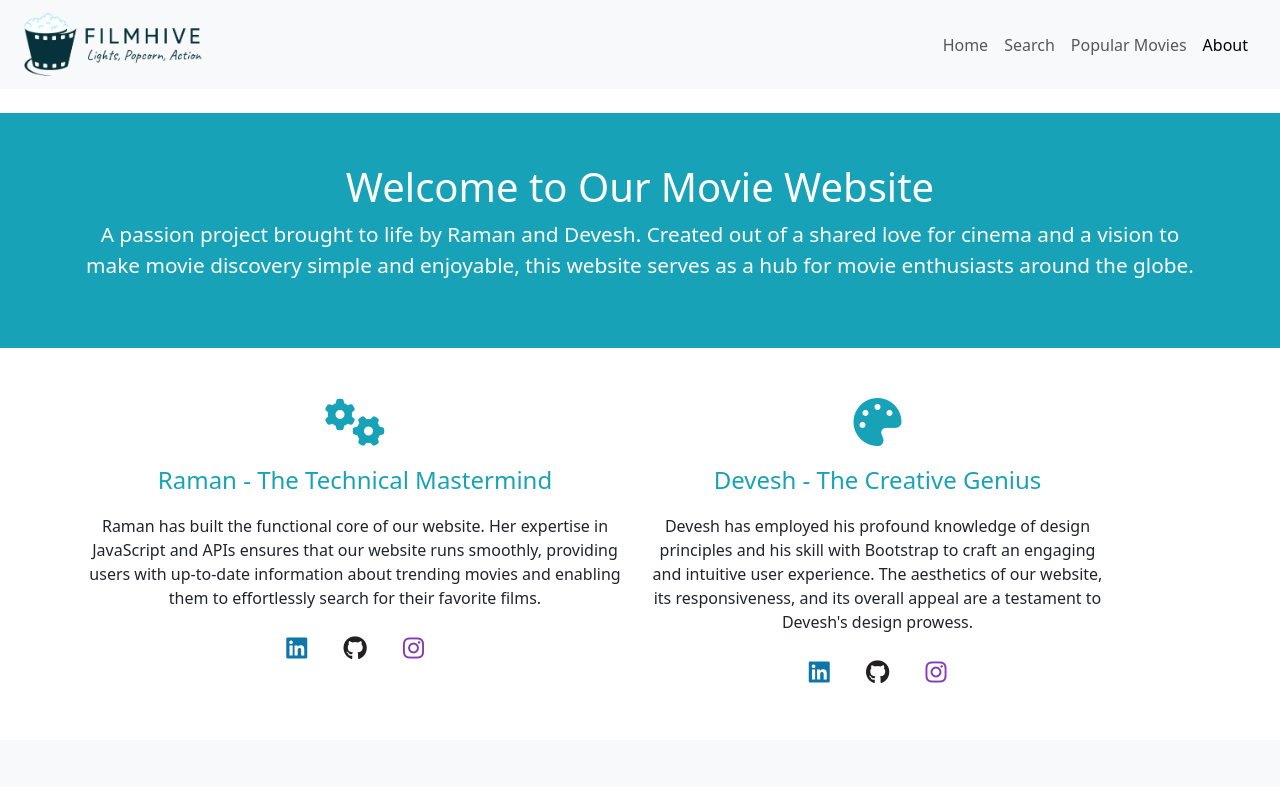
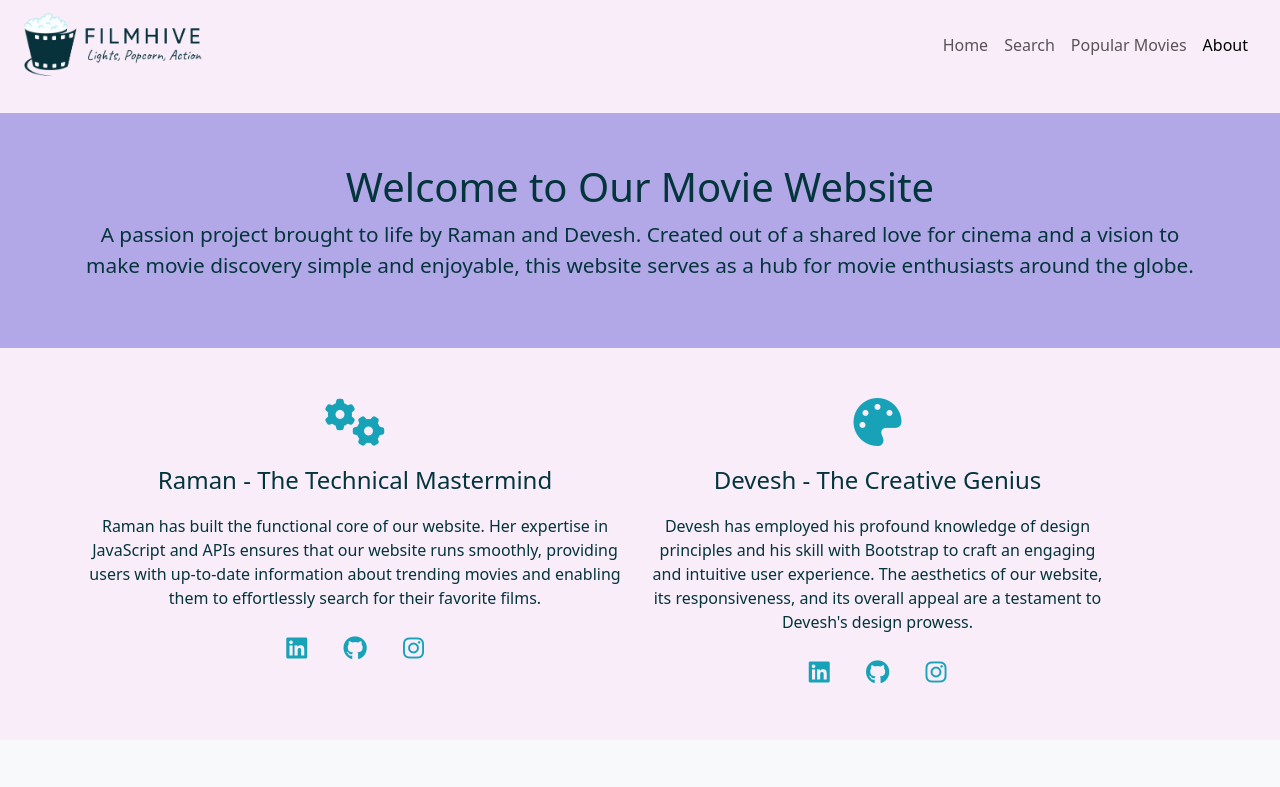
Before and after one commit to 3Ramankaur/Filmhive, a plain HTML site: page pages/About.html in a window 1280 px wide. Shown: the top 787 px of the page. Drawn offline with nearby package versions, Linux system fonts and the light colour scheme.

Commit message:
Designing done

```diff
--- a/Javascript/Global.js
+++ b/Javascript/Global.js
@@ -1,5 +1,5 @@
 const navbarTemplate = (homeLink, searchLink, topMoviesLink, aboutLink, logoLink) => `
-  <nav class="navbar navbar-expand-lg bg-body-tertiary px-4">
+  <nav class="navbar navbar-expand-lg px-4" style="background-color: #f9edfa;">
   <div class="container-fluid no-padding">
 
     <button class="navbar-toggler custom-icon-size custom-toggler" type="button" data-bs-toggle="offcanvas" data-bs-target="#navbarOffcanvasLg" aria-controls="navbarOffcanvasLg" aria-label="Toggle navigation">
--- a/Javascript/home.js
+++ b/Javascript/home.js
@@ -12,7 +12,7 @@ function indexload(containerId, currentPage) {
             carouselItemsHTML += `
                 <div class="carousel-item ${i === 0 ? 'active' : ''}">
                     <a href="pages/movieDetails.html" onclick="storeMovieID(${topFiveMovies[i].id})">
-                        <img src="https://image.tmdb.org/t/p/w500/${topFiveMovies[i].poster_path}" class="d-block mx-auto my-auto" alt="..." style="max-width: 500px; max-height: 500px;">
+                        <img src="https://image.tmdb.org/t/p/w500/${topFiveMovies[i].poster_path}" class="d-block mx-auto my-auto" alt="..." id="img" style="max-width: 500px; max-height: 500px;">
                     </a>
                 </div>
             `;
--- a/css/about.css
+++ b/css/about.css
@@ -9,8 +9,8 @@ body {
     color: #f8f9fa;
 }
 .hero-section {
-    background-color: #17a2b8;
-    color: white;
+    background-color: #b2a8e7;
+    color: #17a2b8;
     padding: 50px 0;
 }
 .hero-section .lead {
@@ -20,7 +20,7 @@ body {
     padding: 50px 0;
 }
 .team-section h4 {
-    color: #17a2b8;
+    color: #f8f9fa;
     margin-bottom: 20px;
 }
 .team-section .icon {
@@ -30,6 +30,9 @@ body {
 }
 .social-icons {
     margin-top: 20px;
+
+
+
 }
 .social-icons a {
     margin: 0 15px;
@@ -37,16 +40,21 @@ body {
     text-decoration: none;
 }
 .social-icons a i.fa-linkedin {
-    color: #0e76a8;
+
+
+    color: #17a2b8;
 }
 .social-icons a i.fa-github {
-    color: #211F1F;
+    color: #17a2b8;
 }
 .social-icons a i.fa-instagram {
-    color: #833AB4;
+    color: #17a2b8;
 }
 .api-section {
     padding: 50px 0;
     background-color: #f8f9fa;
     color: #343a40;
 }
+.container{
+    color: #04343c;
+}
--- a/css/style.css
+++ b/css/style.css
@@ -20,3 +20,12 @@
 {
   font-size: 3vh;
 }
+
+body{
+
+  background-color: #f9edfa !important;
+}
+#img
+{
+  border: 10px solid #b2a8e7;
+}
--- a/pages/About.html
+++ b/pages/About.html
@@ -45,11 +45,7 @@
       href="../Assets/Favicon/favicon-16x16.png"
     />
     <link rel="manifest" href="../Assets/Favicon/site.webmanifest" />
-    <style>
-      .icon-color {
-        color: #f05f40;
-      }
-    </style>
+
   </head>
   <body onload="loadNavigation('navigation', 'about')">
     <header><div id="navigation"></div></header>
@@ -69,8 +65,8 @@
         <div class="row">
           <div class="col-md-6 text-center">
             <i class="fas fa-cogs icon"></i>
-            <h4>Raman - The Technical Mastermind</h4>
-            <p>
+            <h4 style="color: #04343c;">Raman - The Technical Mastermind</h4>
+            <p style="color: #04343c">
               Raman has built the functional core of our website. Her expertise
               in JavaScript and APIs ensures that our website runs smoothly,
               providing users with up-to-date information about trending movies
@@ -96,8 +92,8 @@
           </div>
           <div class="col-md-5 text-center">
             <i class="fas fa-palette icon"></i>
-            <h4>Devesh - The Creative Genius</h4>
-            <p>
+            <h4 style="color: #04343c;">Devesh - The Creative Genius</h4>
+            <p style="color: #04343c;">
               Devesh has employed his profound knowledge of design principles
               and his skill with Bootstrap to craft an engaging and intuitive
               user experience. The aesthetics of our website, its
```
